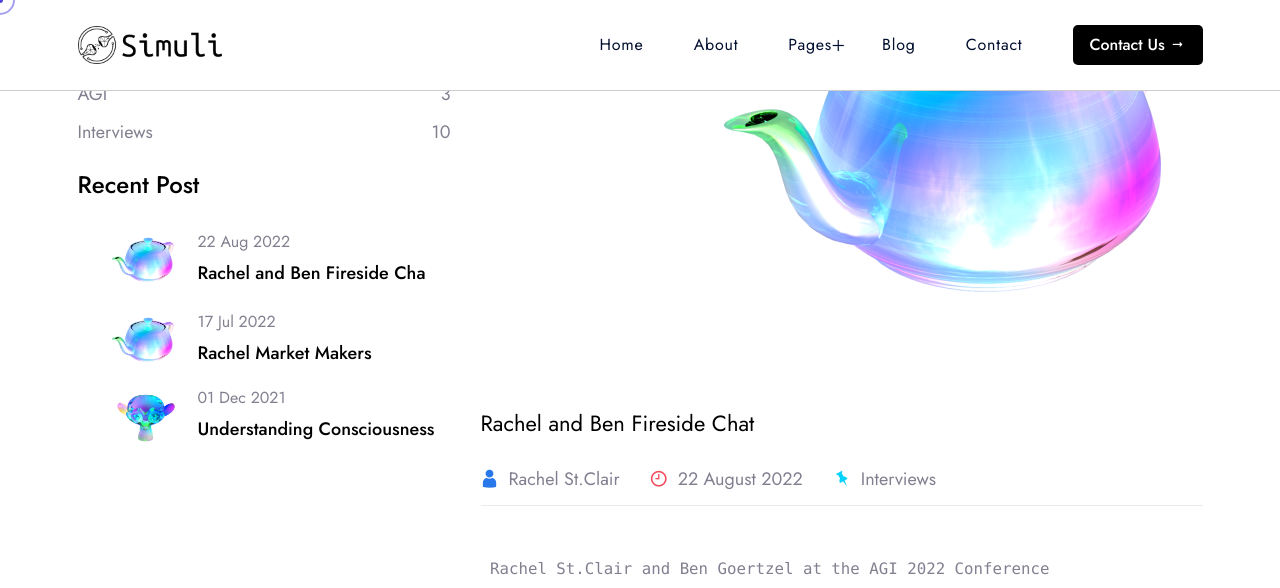
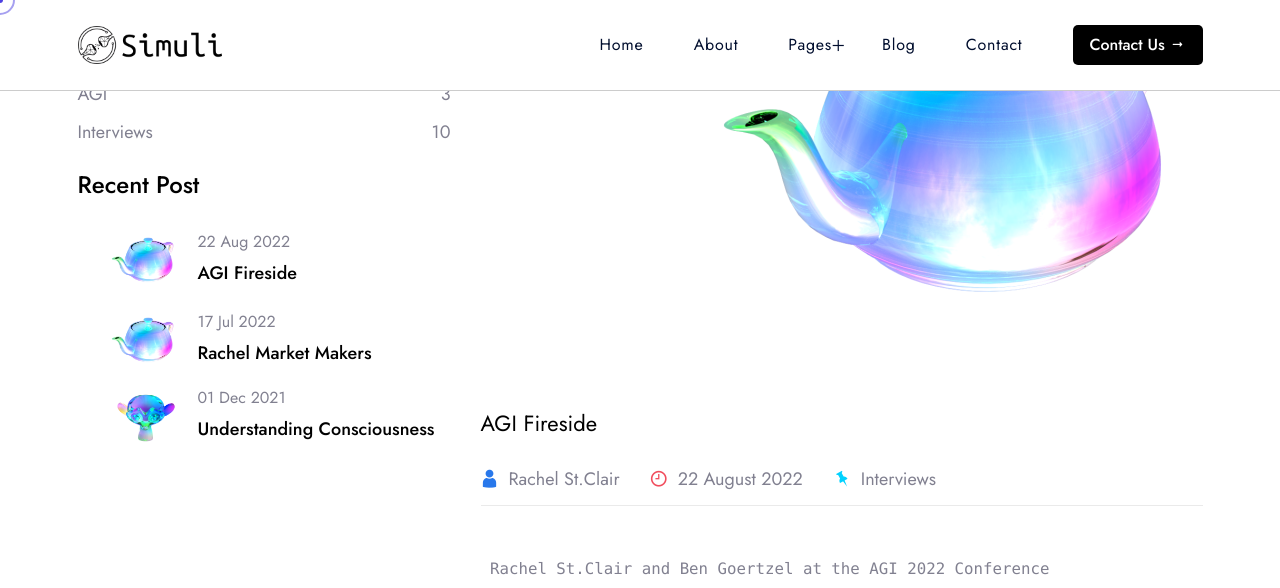
Before and after one commit to simuliinc/simuliinc.github.io, a Jekyll site: the page built from _posts/2022-08-22-AGI-22-Fireside.md, in a window 1280 px wide and 900 px high, scrolled down 875 px, cut to the strip 0-588 px from the top of the window. Built offline with Jekyll 4.4.1, drawn with Linux system fonts in a browser that asks for light colours; comment, search, counter and statistics services are not loaded.

Commit message:
Update 2022-08-22-AGI-22-Fireside.md

```diff
--- a/_posts/2022-08-22-AGI-22-Fireside.md
+++ b/_posts/2022-08-22-AGI-22-Fireside.md
@@ -1,5 +1,5 @@
 ---
-title: Rachel and Ben Fireside Chat
+title: AGI Fireside
 image: assets/img/singlepost/Teapot_2.png
 author: Rachel St.Clair
 categories: ["Interviews"]
```
